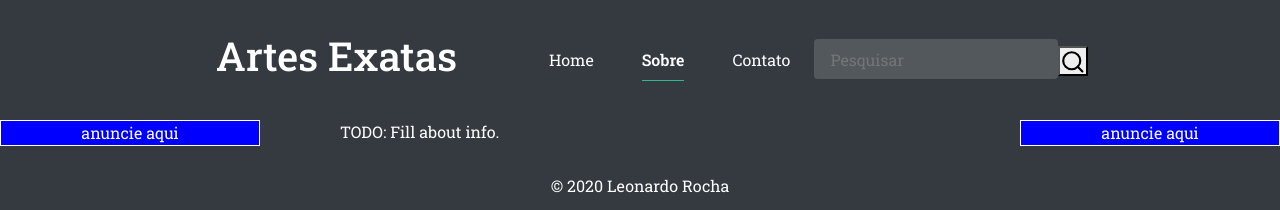
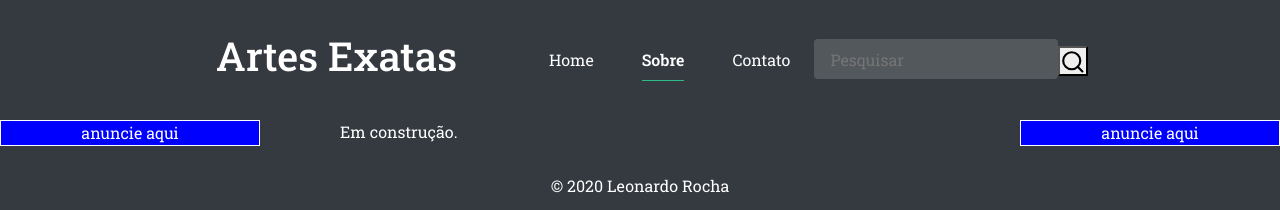
Before and after one commit to Leonardo-Rocha/blog-artes-exatas-web, a React (Create React App) app: page /about in a window 1280 px wide. Shown: the top 210 px of the page. Built offline with nearby package versions, Linux system fonts and the light colour scheme.

Commit message:
Change about page.

```diff
--- a/src/pages/AboutPage/index.tsx
+++ b/src/pages/AboutPage/index.tsx
@@ -4,7 +4,7 @@ import PageTemplate from '../../components/PageTemplate';
 
 const AboutPage: React.FC = () => (
   <PageTemplate>
-    TODO: Fill about info.
+    Em construção.
   </PageTemplate>
 );
 
```
